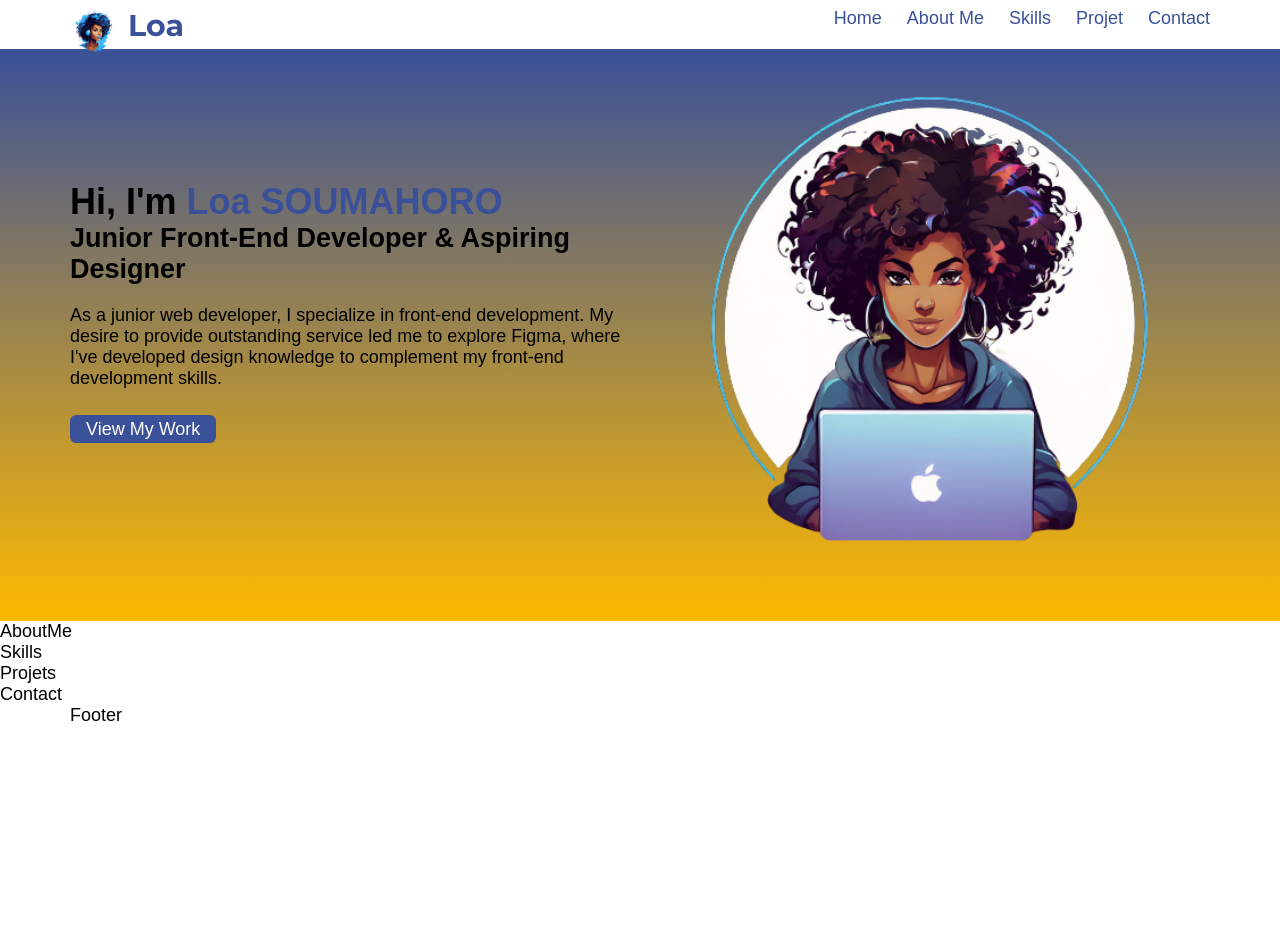
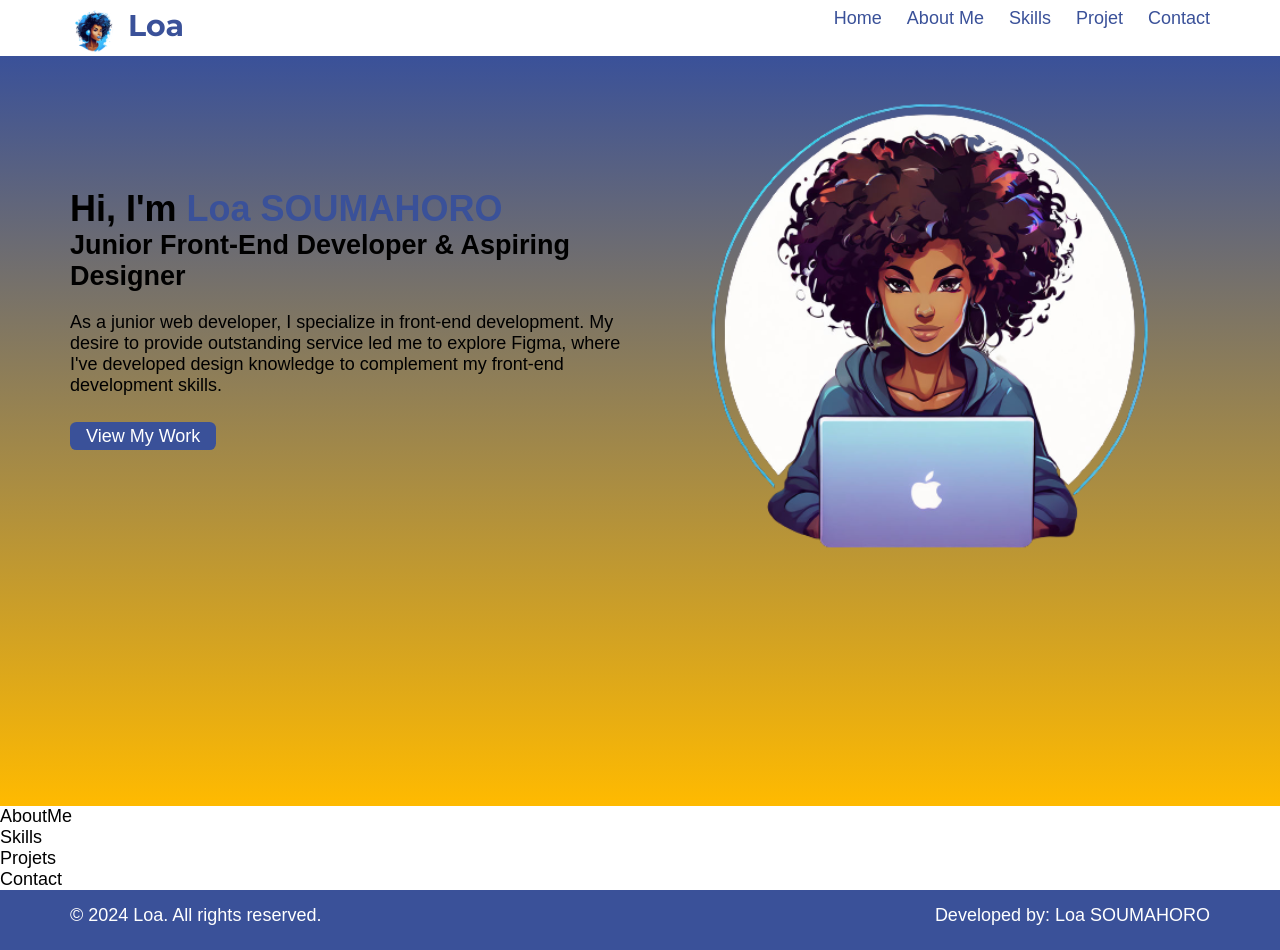
Before and after one commit to LoaGnadjouSoumahoro/portfolio, a React (Vite) app: page / in a window 1280 px wide. Before the commit the page ends 800 px from the top, so only its background shows below. Built offline with nearby package versions, Linux system fonts and the light colour scheme; a web font is replaced by a local one.

Commit message:
start footer

```diff
--- a/src/components/Footer/footer.css
+++ b/src/components/Footer/footer.css
@@ -0,0 +1,12 @@
+footer {
+  background-color: var(--cl-blue);
+  height: 60px;
+  padding-top: 15px;
+}
+
+.footer-content {
+  display: flex;
+  justify-content: space-between;
+  color: var(--cl-white);
+  /* align-items: center; */
+}
--- a/src/components/Footer/index.jsx
+++ b/src/components/Footer/index.jsx
@@ -1,7 +1,17 @@
 import Container from '../layout/container/Container';
 import './footer.css';
+const currentYear = new Date().getFullYear();
 
 const Footer = () => {
-  return <Container>Footer</Container>;
+  return (
+    <footer>
+      <Container>
+        <div className='footer-content'>
+          <p>&copy; {currentYear} Loa. All rights reserved.</p>
+          <p>Developed by: Loa SOUMAHORO</p>
+        </div>
+      </Container>
+    </footer>
+  );
 };
 export default Footer;
--- a/src/components/Header/header.css
+++ b/src/components/Header/header.css
@@ -2,6 +2,7 @@
   display: flex;
   justify-content: space-between;
   margin-block: 8px;
+  height: 60px;
 }
 
 .header-logo {
--- a/src/components/section/hero/hero.css
+++ b/src/components/section/hero/hero.css
@@ -1,6 +1,7 @@
 .hero-container {
   background: linear-gradient(var(--cl-blue), var(--cl-yellow));
   margin-top: 18px;
+  height: calc(100vh - 50px);
 }
 .hero {
   display: flex;
```
